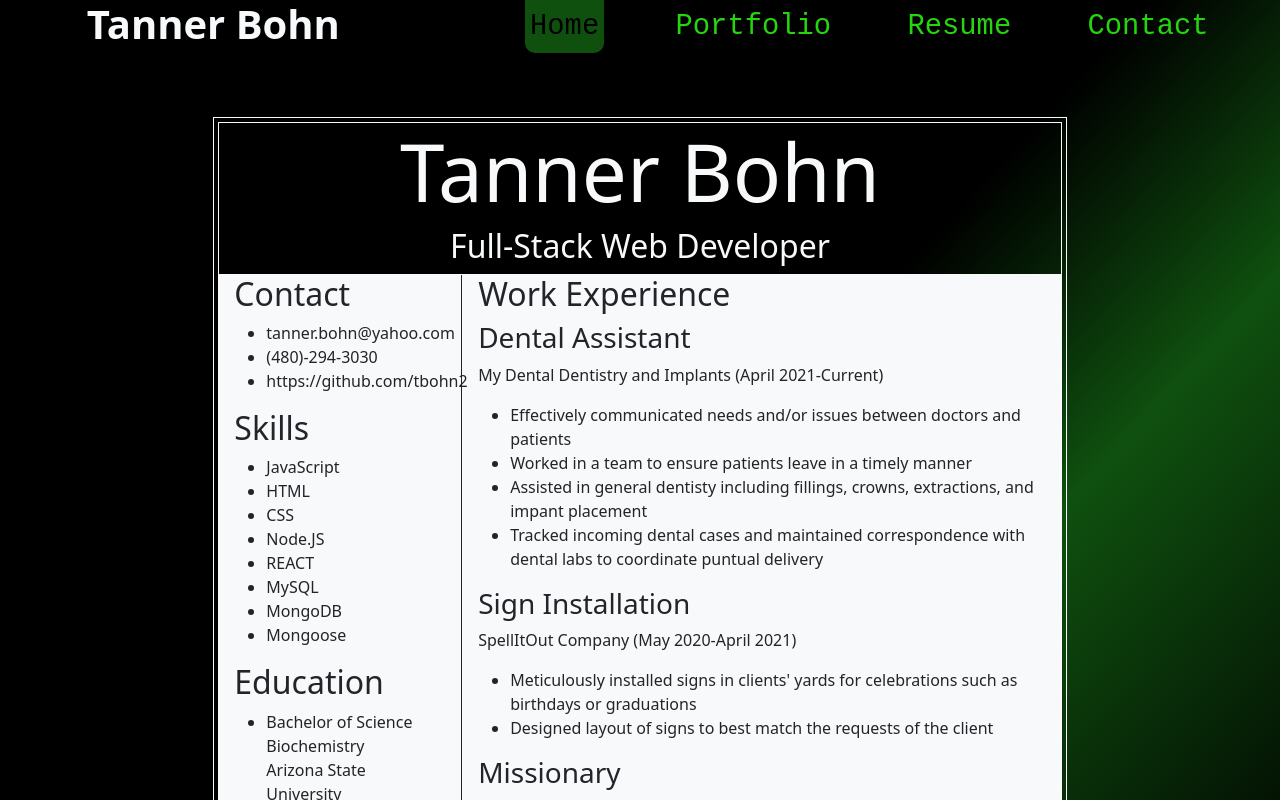
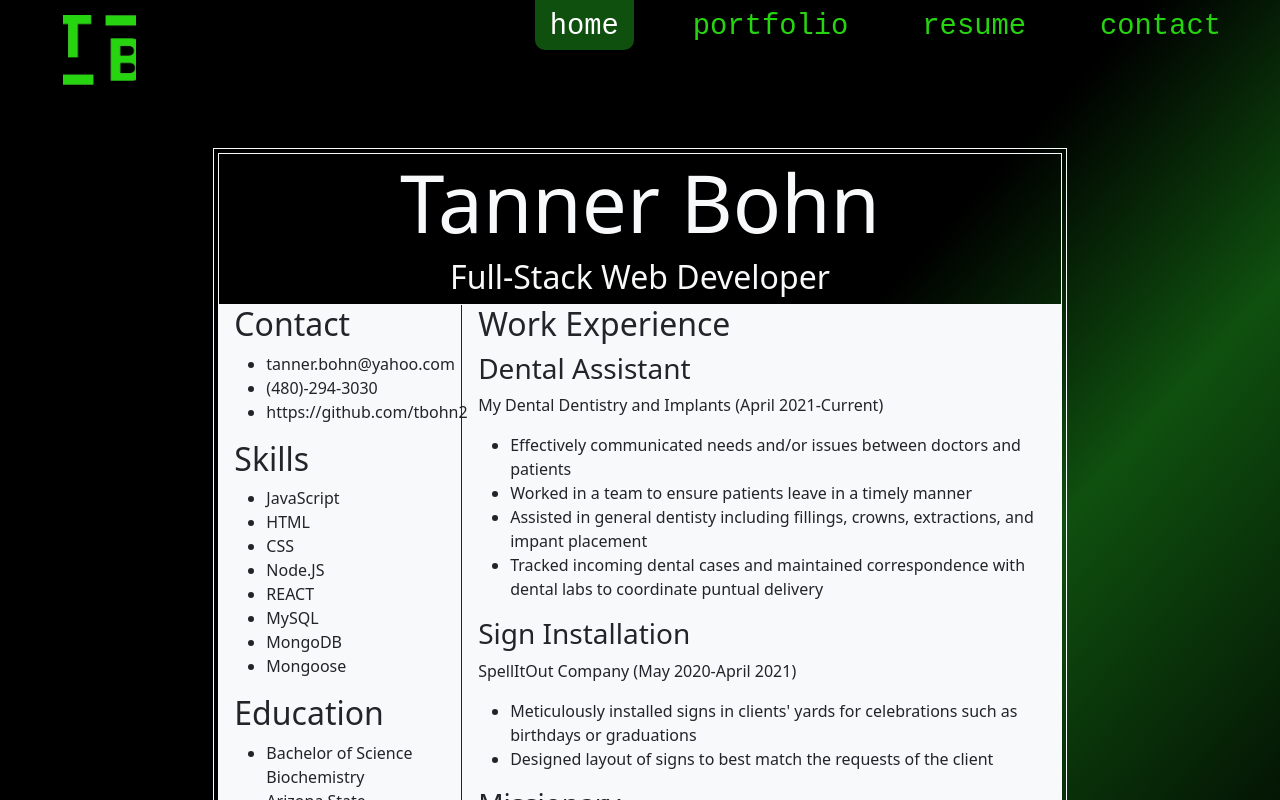
Before and after one commit to tbohn2/my_portfolio, a React (Vite) app: page /my_portfolio/resume in a window 1280 px wide. Shown: the top 800 px of the page. Built offline with nearby package versions, Linux system fonts and the light colour scheme; a web font is replaced by a local one.

Commit message:
Changed layout of header; added logo

```diff
--- a/src/components/header.jsx
+++ b/src/components/header.jsx
@@ -1,31 +1,32 @@
 import React from 'react'
 import { BrowserRouter as Router, Route, Routes, Link } from 'react-router-dom';
 import '../styles/header.css'
+import logo from '../assets/logo.png'
 
 // Returns nav at top of each page
 function Header({ displayPage, setDisplayPage }) {
     return (
-        <header className='col-12 d-flex'>
-            <h1 className='col-4 text-light fw-bold text-center'>Tanner Bohn</h1>
+        <header className='col-12 ps-5 d-flex justify-content-between'>
+            <img src={logo} alt="Logo" className='col-1' />
             <ul className="myNav roboto fw-lighter col-8 d-flex justify-content-evenly align-items-center">
                 <li>
                     <Link to="/" onClick={() => setDisplayPage('AboutMe')} className={displayPage === 'AboutMe' ? ' active' : 'inactive'}>
-                        Home
+                        home
                     </Link>
                 </li>
                 <li>
                     <Link to="/portfolio" onClick={() => setDisplayPage('Portfolio')} className={displayPage === 'Portfolio' ? ' active' : 'inactive'}                >
-                        Portfolio
+                        portfolio
                     </Link>
                 </li>
                 <li>
                     <Link to="/resume" onClick={() => setDisplayPage('Resume')} className={displayPage === 'Resume' ? ' active' : 'inactive'}                >
-                        Resume
+                        resume
                     </Link>
                 </li>
                 <li>
                     <Link to="/contact" onClick={() => setDisplayPage('Contact')} className={displayPage === 'Contact' ? ' active' : 'inactive'}                >
-                        Contact
+                        contact
                     </Link>
                 </li>
             </ul>
--- a/src/styles/header.css
+++ b/src/styles/header.css
@@ -1,16 +1,28 @@
+header {
+    height: 100px;
+}
+
+header img {
+    padding: 15px;
+    object-fit: cover;
+}
+
 .myNav {
     font-size: 180%;
     list-style: none;
+    height: 50px;
 }
 
 .myNav li {
+    height: 100%;
     display: flex;
 }
 
 .myNav li a {
+    height: 100%;
+    padding: 5px 15px;
     text-decoration: none;
     color: var(--primary);
-    padding: 5px;
     border-radius: 0px 0px 10px 10px;
     transition: all 0.25s;
 }
@@ -21,7 +33,7 @@
 
 .myNav li .active {
     background-color: var(--secondary);
-    color: var(--dark);
+    color: white;
     transition: all 0.25s;
 }
 
```
